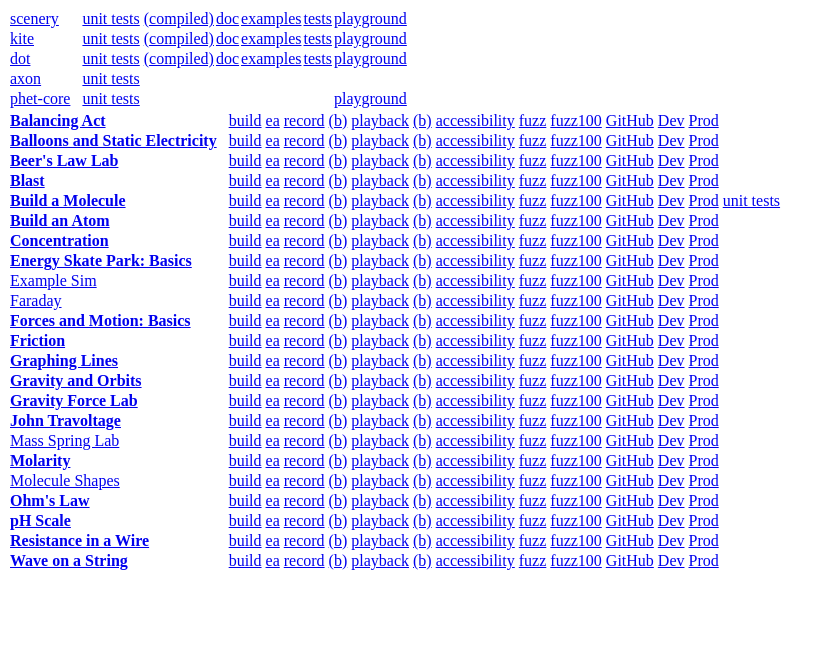
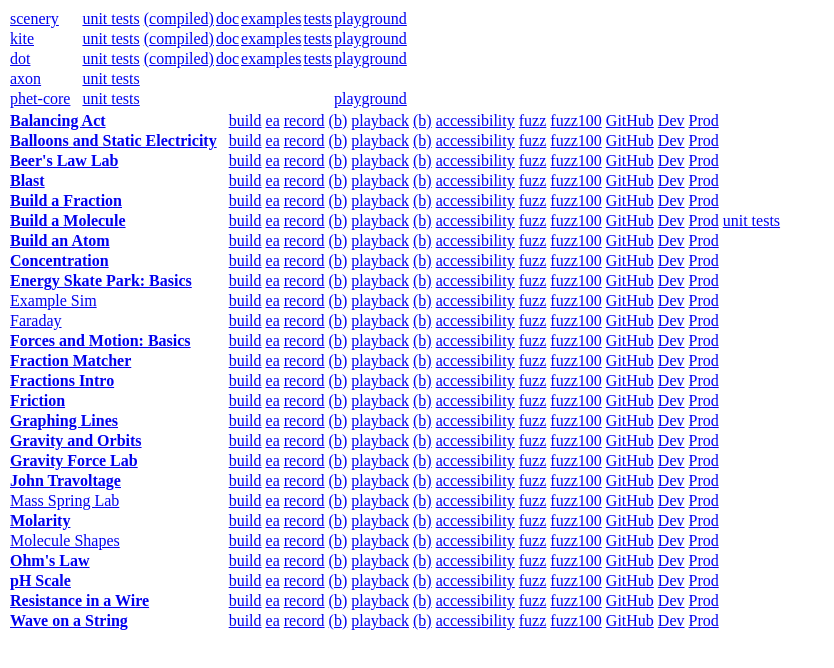
Before and after one commit to phetsims/phetmarks, a plain HTML site: page index.html in a window 1280 px wide. Shown: the whole page, without its empty margins (0-834 px from the left). Drawn offline with Linux system fonts and the light colour scheme.

Commit message:
added sims to index.html

```diff
--- a/index.html
+++ b/index.html
@@ -74,7 +74,7 @@
     <td><a href="../phet-core/tests/playground.html">playground</a></td>
   </tr>
 </table>
-<table>
+<table id='main-table'>
   <tr>
     <td><strong><a href="../balancing-act/balancing-act_en.html">Balancing Act</a></strong></td>
     <td class="leftpad">
@@ -144,7 +144,24 @@
     </td>
   </tr>
   <tr>
-    <td><strong><a href="../build-a-molecule/build-a-molecule_en.html">Build a Molecule</a></strong></td>
+    <td><strong><a href="../build-a-fraction/build-a-fraction_en.html">Build a Fraction</a></strong></td>
+    <td class="leftpad">
+      <a href="../build-a-fraction/build/build-a-fraction_en.html">build</a>
+      <a href="../build-a-fraction/build-a-fraction_en.html?ea">ea</a>
+      <a href="../build-a-fraction/build-a-fraction_en.html?recordInputEventLog">record</a>
+      <a href="../build-a-fraction/build-a-fraction_en.html?recordInputEventLog=browser">(b)</a>
+      <a href="../build-a-fraction/build-a-fraction_en.html?playbackInputEventLog">playback</a>
+      <a href="../build-a-fraction/build-a-fraction_en.html?playbackInputEventLog=browser">(b)</a>
+      <a href="../build-a-fraction/build-a-fraction_en.html?accessibility">accessibility</a>
+      <a href="../build-a-fraction/build-a-fraction_en.html?fuzzMouse">fuzz</a>
+      <a href="../build-a-fraction/build-a-fraction_en.html?fuzzMouse=100">fuzz100</a>
+      <a href="https://github.com/phetsims/build-a-fraction">GitHub</a>
+      <a href="http://www.colorado.edu/physics/phet/dev/html/build-a-fraction/">Dev</a>
+      <a href="http://phet.colorado.edu/sims/html/build-a-fraction/latest/build-a-fraction_en.html">Prod</a>
+    </td>
+  </tr>
+  <tr>
+  <td><strong><a href="../build-a-molecule/build-a-molecule_en.html">Build a Molecule</a></strong></td>
     <td class="leftpad">
       <a href="../build-a-molecule/build/build-a-molecule_en.html">build</a>
       <a href="../build-a-molecule/build-a-molecule_en.html?ea">ea</a>
@@ -261,6 +278,40 @@
       <a href="https://github.com/phetsims/forces-and-motion-basics">GitHub</a>
       <a href="http://www.colorado.edu/physics/phet/dev/html/forces-and-motion-basics/">Dev</a>
       <a href="http://phet.colorado.edu/sims/html/forces-and-motion-basics/latest/forces-and-motion-basics_en.html">Prod</a>
+    </td>
+  </tr>
+  <tr>
+    <td><strong><a href="../fraction-matcher/fraction-matcher_en.html">Fraction Matcher</a></strong></td>
+    <td class="leftpad">
+      <a href="../fraction-matcher/build/fraction-matcher_en.html">build</a>
+      <a href="../fraction-matcher/fraction-matcher_en.html?ea">ea</a>
+      <a href="../fraction-matcher/fraction-matcher_en.html?recordInputEventLog">record</a>
+      <a href="../fraction-matcher/fraction-matcher_en.html?recordInputEventLog=browser">(b)</a>
+      <a href="../fraction-matcher/fraction-matcher_en.html?playbackInputEventLog">playback</a>
+      <a href="../fraction-matcher/fraction-matcher_en.html?playbackInputEventLog=browser">(b)</a>
+      <a href="../fraction-matcher/fraction-matcher_en.html?accessibility">accessibility</a>
+      <a href="../fraction-matcher/fraction-matcher_en.html?fuzzMouse">fuzz</a>
+      <a href="../fraction-matcher/fraction-matcher_en.html?fuzzMouse=100">fuzz100</a>
+      <a href="https://github.com/phetsims/fraction-matcher">GitHub</a>
+      <a href="http://www.colorado.edu/physics/phet/dev/html/fraction-matcher/">Dev</a>
+      <a href="http://phet.colorado.edu/sims/html/fraction-matcher/latest/fraction-matcher_en.html">Prod</a>
+    </td>
+  </tr>
+  <tr>
+    <td><strong><a href="../fractions-intro/fractions-intro_en.html">Fractions Intro</a></strong></td>
+    <td class="leftpad">
+      <a href="../fractions-intro/build/fractions-intro_en.html">build</a>
+      <a href="../fractions-intro/fractions-intro_en.html?ea">ea</a>
+      <a href="../fractions-intro/fractions-intro_en.html?recordInputEventLog">record</a>
+      <a href="../fractions-intro/fractions-intro_en.html?recordInputEventLog=browser">(b)</a>
+      <a href="../fractions-intro/fractions-intro_en.html?playbackInputEventLog">playback</a>
+      <a href="../fractions-intro/fractions-intro_en.html?playbackInputEventLog=browser">(b)</a>
+      <a href="../fractions-intro/fractions-intro_en.html?accessibility">accessibility</a>
+      <a href="../fractions-intro/fractions-intro_en.html?fuzzMouse">fuzz</a>
+      <a href="../fractions-intro/fractions-intro_en.html?fuzzMouse=100">fuzz100</a>
+      <a href="https://github.com/phetsims/fractions-intro">GitHub</a>
+      <a href="http://www.colorado.edu/physics/phet/dev/html/fractions-intro/">Dev</a>
+      <a href="http://phet.colorado.edu/sims/html/fractions-intro/latest/fractions-intro_en.html">Prod</a>
     </td>
   </tr>
   <tr>
```
